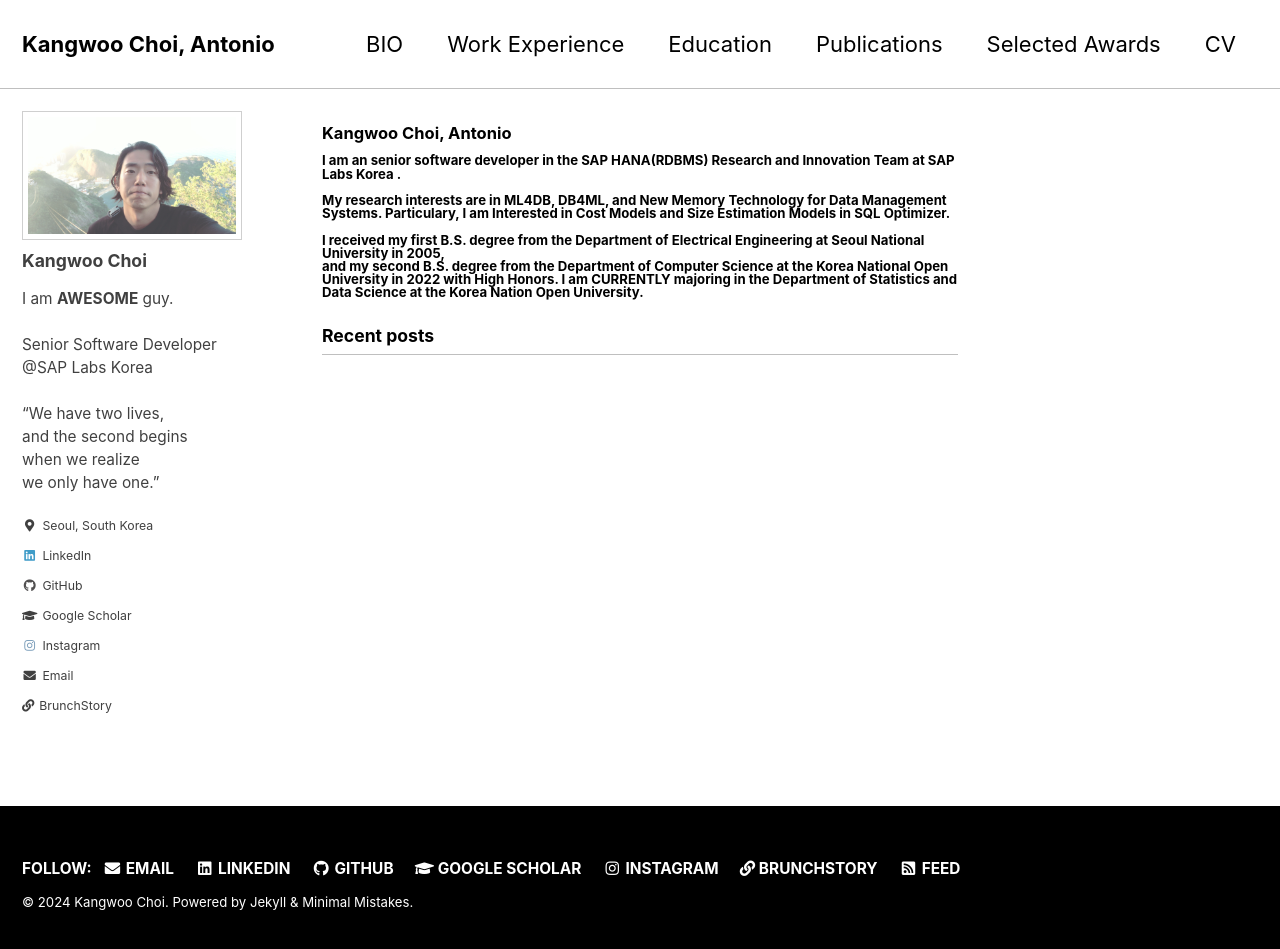
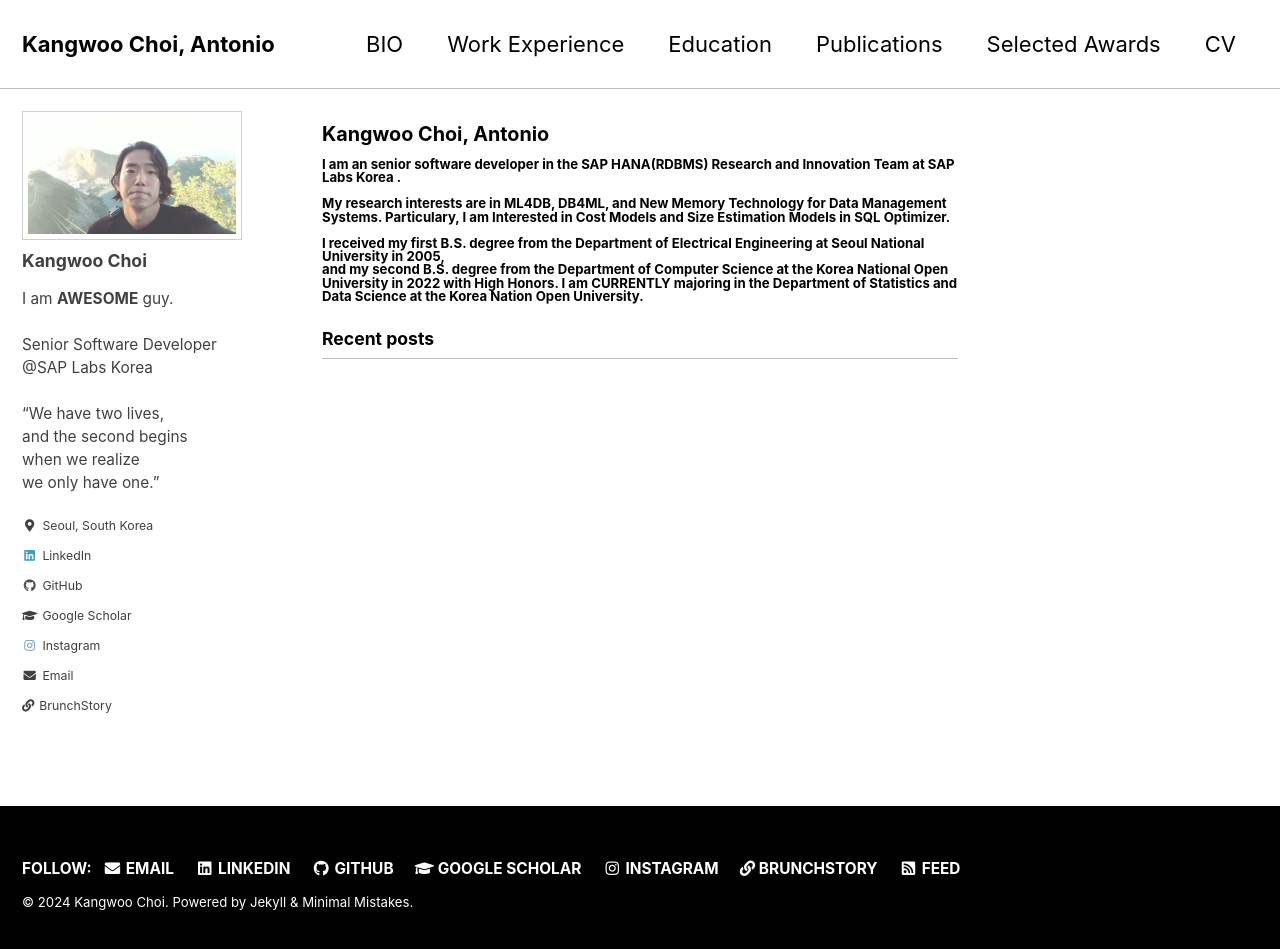
Before and after one commit to KangwooChoi/KangwooChoi.github.io, a Jekyll site: the page built from index.html, in a window 1280 px wide and 957 px high. Shown: the top 949 px of the window. Built offline with Jekyll 4.4.1, drawn with Linux system fonts in a browser that asks for light colours; cached includes are drawn as plain includes; the list of posts is cut into pages by our own code.

Commit message:
Update index.html

```diff
--- a/index.html
+++ b/index.html
@@ -3,7 +3,7 @@
 author_profile: true
 ---
 
-<h4 class="page__title" itemprop="headline">Kangwoo Choi, Antonio</h4>
+<h3 class="page__title" itemprop="headline">Kangwoo Choi, Antonio</h4>
 
 <h5 class="page__title" itemprop="headline"><p>I am an senior software developer in the
   <a style="text-decoration:none" href="https://www.sap.com/korea/products/technology-platform/hana/what-is-sap-hana.html"><b>SAP HANA</b></a>(RDBMS)
```
